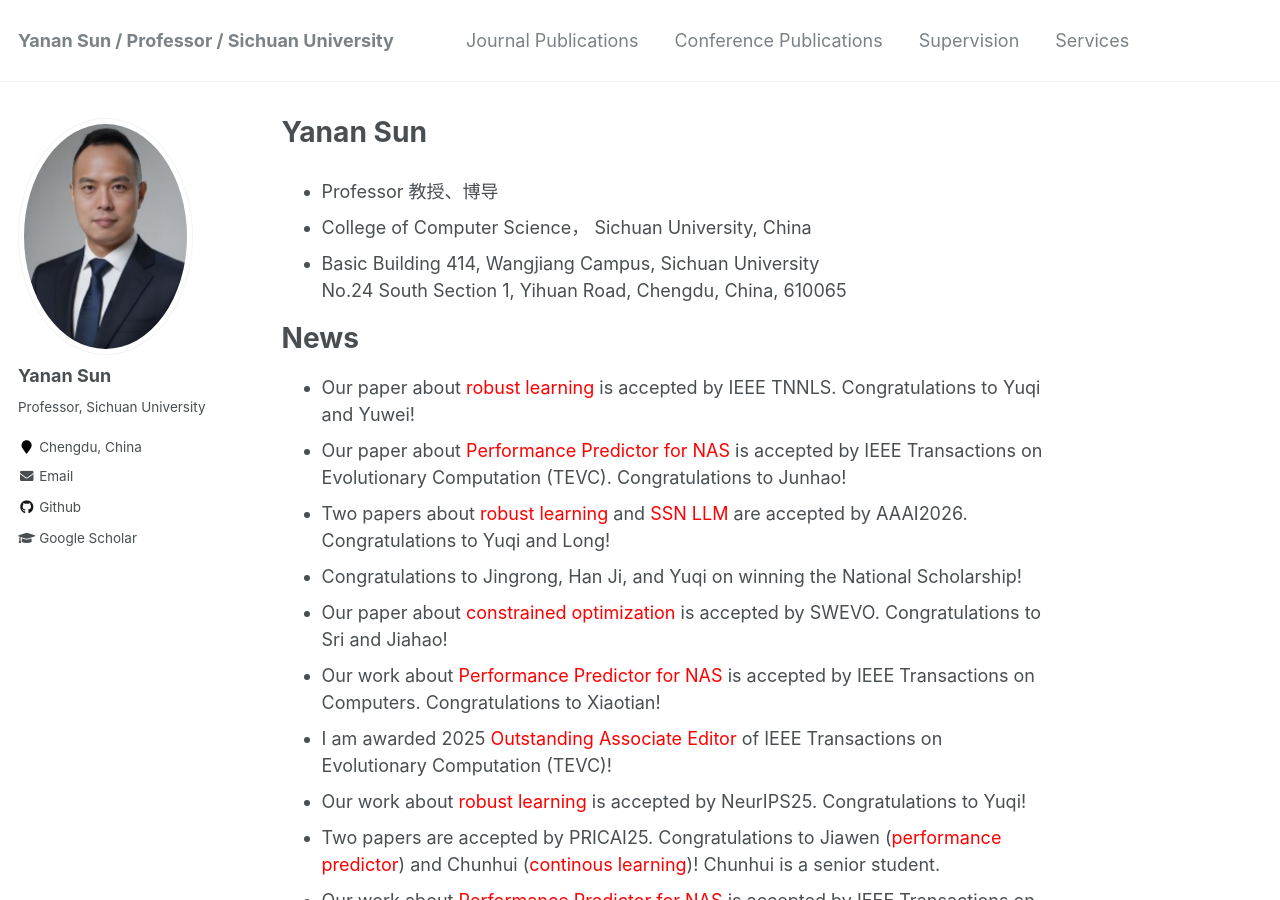
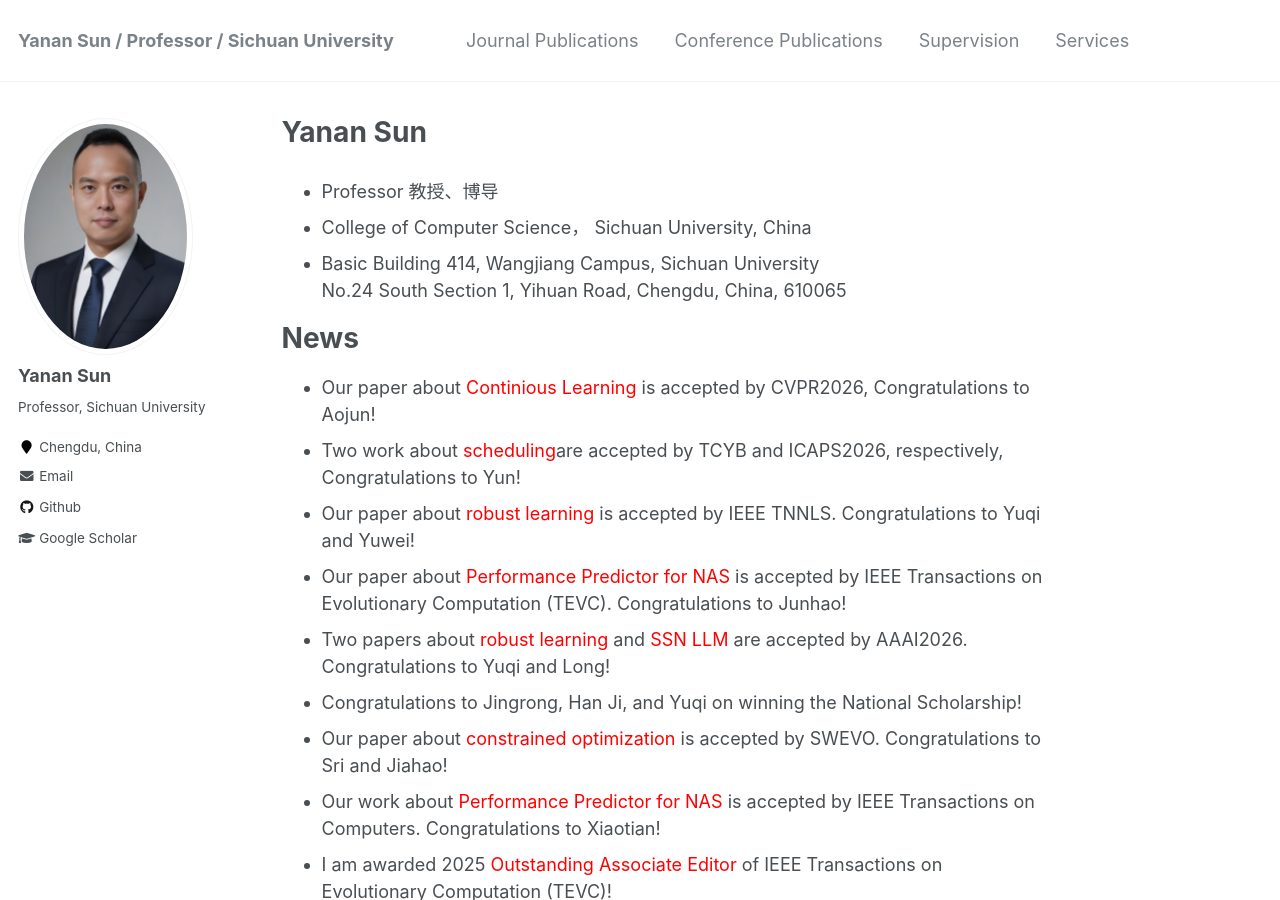
Before and after one commit to yn-sun/yn-sun.github.io, a Jekyll site: the page built from _pages/about.md, in a window 1280 px wide and 900 px high. Built offline with Jekyll 4.4.1, drawn with Linux system fonts in a browser that asks for light colours; comment, search, counter and statistics services are not loaded.

Commit message:
Update about.md

```diff
--- a/_pages/about.md
+++ b/_pages/about.md
@@ -15,6 +15,8 @@ No.24 South Section 1, Yihuan Road, Chengdu, China, 610065
 
 News
 ======
+* Our paper about <span style="color: #FF0000">Continious Learning</span> is accepted by CVPR2026, Congratulations to Aojun!
+* Two work about <span style="color: #FF0000">scheduling</span>are accepted by TCYB and ICAPS2026, respectively, Congratulations to Yun!
 * Our paper about <span style="color: #FF0000">robust learning</span> is accepted by IEEE TNNLS. Congratulations to Yuqi and Yuwei!
 * Our paper about <span style="color: #FF0000">Performance Predictor for NAS</span> is accepted by IEEE Transactions on Evolutionary Computation (TEVC). Congratulations to Junhao!
 * Two papers about <span style="color: #FF0000">robust learning</span> and <span style="color: #FF0000">SSN LLM</span> are accepted by AAAI2026. Congratulations to Yuqi and Long!
```
